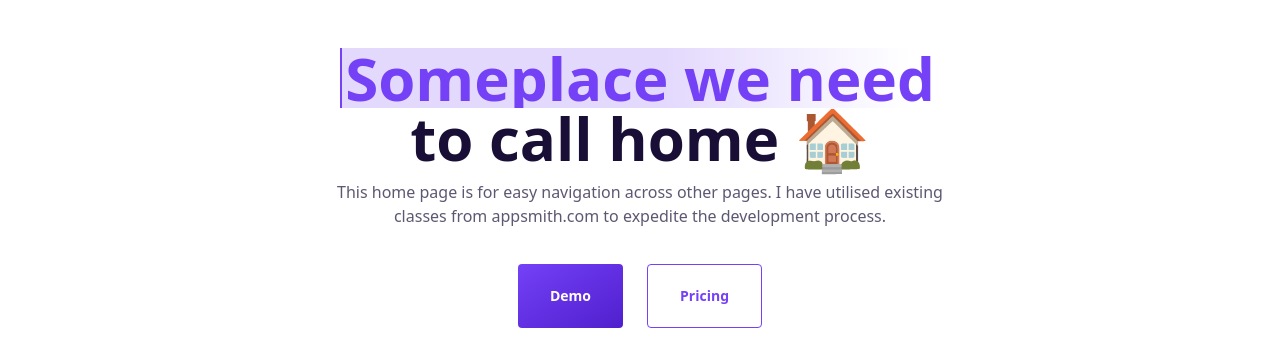
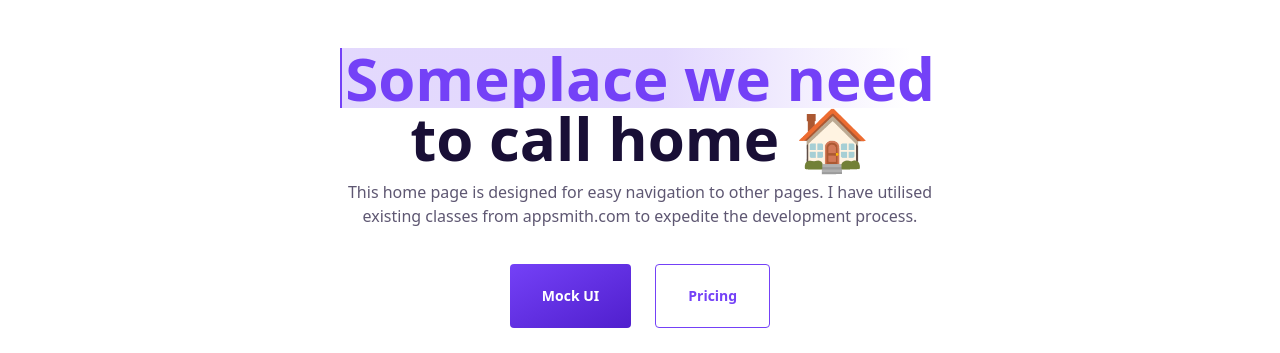
Before and after one commit to sarmah-rup/rup-appsmith, a Next.js app: page / in a window 1280 px wide. Shown: the top 353 px of the page. Built offline with nearby package versions, Linux system fonts and the light colour scheme.

Commit message:
Update index.tsx

```diff
--- a/pages/index.tsx
+++ b/pages/index.tsx
@@ -38,12 +38,12 @@ function DemoPage() {
         </h1>
           <div className="font-body text-xs leading-normal md:text-sm lg:text-base text-center mt-3xs text-primary-dark-800/70 dark:text-primary-neutral-50/80 lg:mt-2xs 2xl:mt-xs max-w-[35em] lg:max-w-[40em] 2xl:max-w-[45em]">
             <p className="font-body text-xs leading-normal md:text-sm lg:text-base mb-2xs">
-              <span>This home page is for easy navigation across other pages. I have utilised existing classes from appsmith.com to expedite the development process.  </span>
+              <span>This home page is designed for easy navigation to other pages. I have utilised existing classes from appsmith.com to expedite the development process.  </span>
             </p>
           </div>
           <div className="mt-2xs flex gap-sm md:mt-sm 2xl:mt-md">
             <Link className="group relative inline-flex items-center whitespace-nowrap rounded text-primary-neutral-50 transition hover:text-primary-light-500 dark:hover:text-primary-neutral-50 text-xs lg:text-sm 2xl:text-sm font-display font-bold px-sm py-2xs sm:px-sm sm:py-xs xl:px-md xl:py-sm 2xl:px-lg" href="/demo">
-              <span className="relative z-10 flex items-center justify-center whitespace-nowrap leading-none">Demo</span>
+              <span className="relative z-10 flex items-center justify-center whitespace-nowrap leading-none">Mock UI</span>
               <span className="absolute left-0 top-0 h-full w-full rounded border-[1px] border-primary-light-500 bg-gradient-to-br from-primary-light-500/10 to-primary-light-650/10 opacity-0 transition-opacity duration-300 group-hover:opacity-100 dark:from-primary-light-500/50 dark:to-primary-light-650/50"></span>
               <span className="absolute left-0 top-0 h-full w-full rounded bg-gradient-to-br from-primary-light-500 to-primary-light-650  transition-opacity duration-300 group-hover:opacity-0"></span>
             </Link>
```
